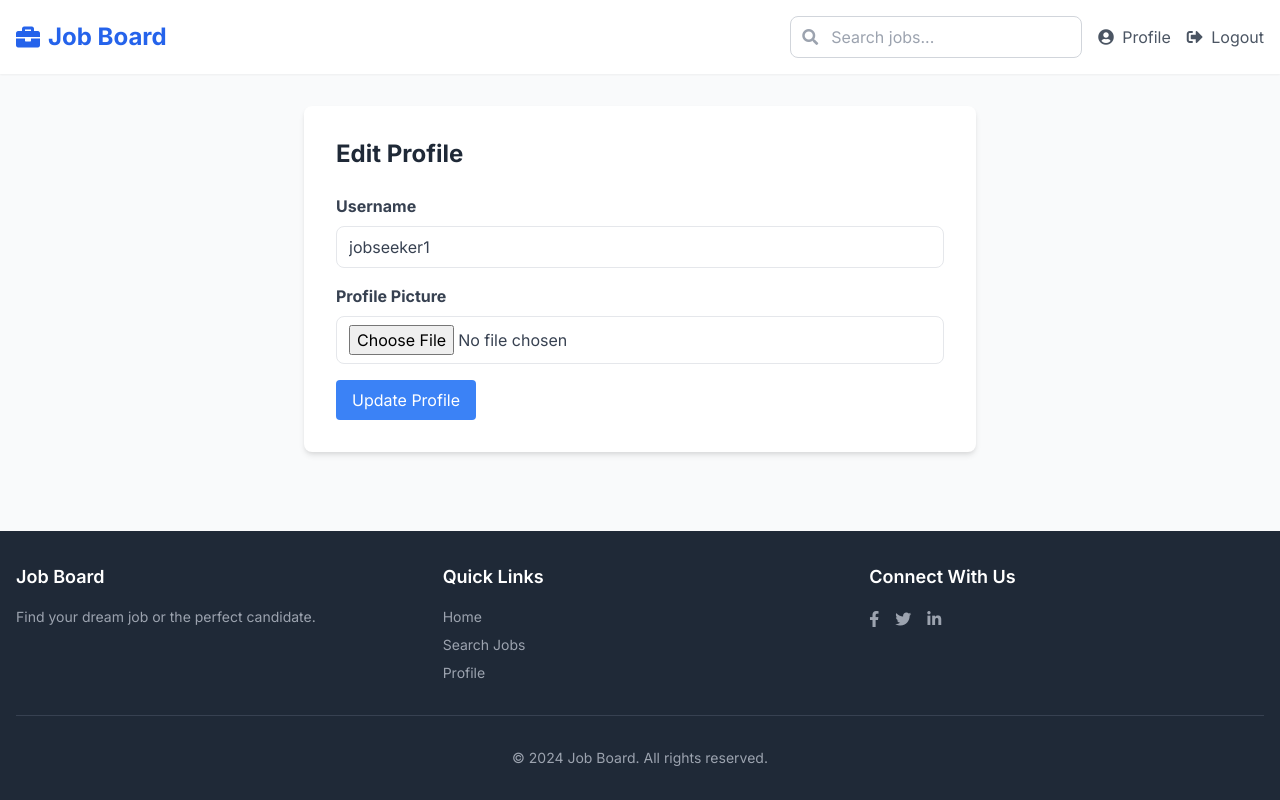
After one commit to thomascodes1-dot/HotSauceJobs_agent, a Flask app: page /profile/edit in a window 1280 px wide. The commit adds this page. Run offline with Flask 3, Linux system fonts and the light colour scheme; a user stored in the database is signed in; some libraries are stand-ins or nearby versions.

Commit message:
Agent step completed: Implement employer profile picture upload and profile editing

```diff
--- a/forms.py
+++ b/forms.py
@@ -27,3 +27,10 @@ class RegistrationForm(FlaskForm):
     company_name = StringField('Company Name', validators=[Optional(), Length(max=100)])
     company_description = TextAreaField('Company Description', validators=[Optional()])
     submit = SubmitField('Sign Up')
+
+class ProfileEditForm(FlaskForm):
+    username = StringField('Username', validators=[DataRequired(), Length(min=2, max=64)])
+    company_name = StringField('Company Name', validators=[Optional(), Length(max=100)])
+    company_description = TextAreaField('Company Description', validators=[Optional()])
+    profile_picture = FileField('Profile Picture', validators=[FileAllowed(['jpg', 'png', 'jpeg'], 'Images only!')])
+    submit = SubmitField('Update Profile')
--- a/models.py
+++ b/models.py
@@ -26,6 +26,7 @@ class User(UserMixin, db.Model):
     applications = db.relationship('JobApplication', backref='applicant', lazy=True)
     company_name = db.Column(db.String(100), nullable=True)
     company_description = db.Column(db.Text, nullable=True)
+    profile_picture = db.Column(db.String(255), nullable=True)
 
     def set_password(self, password):
         self.password_hash = generate_password_hash(password)
--- a/pyproject.toml
+++ b/pyproject.toml
@@ -16,6 +16,7 @@ flask-wtf = "^1.2.1"
 flask-migrate = "^4.0.7"
 sqlalchemy = "^2.0.35"
 wtforms = "^3.1.2"
+pillow = "^10.4.0"
 
 
 [build-system]
--- a/routes.py
+++ b/routes.py
@@ -1,11 +1,13 @@
 import os
+import secrets
+from PIL import Image
 from flask import Blueprint, render_template, request, jsonify, redirect, url_for, flash, current_app, abort
 from flask_login import login_user, login_required, logout_user, current_user
 from models import Company, Job, User, JobApplication
 from extensions import db
 from werkzeug.security import check_password_hash, generate_password_hash
 from werkzeug.utils import secure_filename
-from forms import CompanyForm, JobForm, JobApplicationForm, RegistrationForm
+from forms import CompanyForm, JobForm, JobApplicationForm, RegistrationForm, ProfileEditForm
 import logging
 from sqlalchemy import desc
 
@@ -75,6 +77,39 @@ def profile():
         return render_template('profile.html', jobs=jobs)
     else:
         return render_template('profile.html')
+
+@main.route('/profile/edit', methods=['GET', 'POST'])
+@login_required
+def edit_profile():
+    form = ProfileEditForm(obj=current_user)
+    if form.validate_on_submit():
+        current_user.username = form.username.data
+        if current_user.is_employer:
+            current_user.company_name = form.company_name.data
+            current_user.company_description = form.company_description.data
+
+        if form.profile_picture.data:
+            picture_file = save_picture(form.profile_picture.data)
+            current_user.profile_picture = picture_file
+
+        db.session.commit()
+        flash('Your profile has been updated!', 'success')
+        return redirect(url_for('main.profile'))
+
+    return render_template('edit_profile.html', form=form)
+
+def save_picture(form_picture):
+    random_hex = secrets.token_hex(8)
+    _, f_ext = os.path.splitext(form_picture.filename)
+    picture_fn = random_hex + f_ext
+    picture_path = os.path.join(current_app.root_path, 'static/profile_pics', picture_fn)
+
+    output_size = (150, 150)
+    i = Image.open(form_picture)
+    i.thumbnail(output_size)
+    i.save(picture_path)
+
+    return picture_fn
 
 @main.route('/register', methods=['GET', 'POST'])
 def register():
--- /dev/null
+++ b/templates/edit_profile.html
@@ -0,0 +1,31 @@
+{% extends "base.html" %}
+
+{% block content %}
+<div class="max-w-2xl mx-auto bg-white p-8 rounded-lg shadow-md">
+    <h2 class="text-2xl font-bold mb-6">Edit Profile</h2>
+    <form method="POST" action="{{ url_for('main.edit_profile') }}" enctype="multipart/form-data">
+        {{ form.hidden_tag() }}
+        <div class="mb-4">
+            <label for="username" class="block text-gray-700 font-bold mb-2">Username</label>
+            {{ form.username(class="w-full px-3 py-2 border rounded-lg text-gray-700 focus:outline-none focus:border-blue-500") }}
+        </div>
+        {% if current_user.is_employer %}
+        <div class="mb-4">
+            <label for="company_name" class="block text-gray-700 font-bold mb-2">Company Name</label>
+            {{ form.company_name(class="w-full px-3 py-2 border rounded-lg text-gray-700 focus:outline-none focus:border-blue-500") }}
+        </div>
+        <div class="mb-4">
+            <label for="company_description" class="block text-gray-700 font-bold mb-2">Company Description</label>
+            {{ form.company_description(class="w-full px-3 py-2 border rounded-lg text-gray-700 focus:outline-none focus:border-blue-500", rows=5) }}
+        </div>
+        {% endif %}
+        <div class="mb-4">
+            <label for="profile_picture" class="block text-gray-700 font-bold mb-2">Profile Picture</label>
+            {{ form.profile_picture(class="w-full px-3 py-2 border rounded-lg text-gray-700 focus:outline-none focus:border-blue-500") }}
+        </div>
+        <button type="submit" class="bg-blue-500 text-white px-4 py-2 rounded hover:bg-blue-600">
+            Update Profile
+        </button>
+    </form>
+</div>
+{% endblock %}
```
Also changed, not shown: templates/profile.html (+15 -7 lines), 3 other files.
